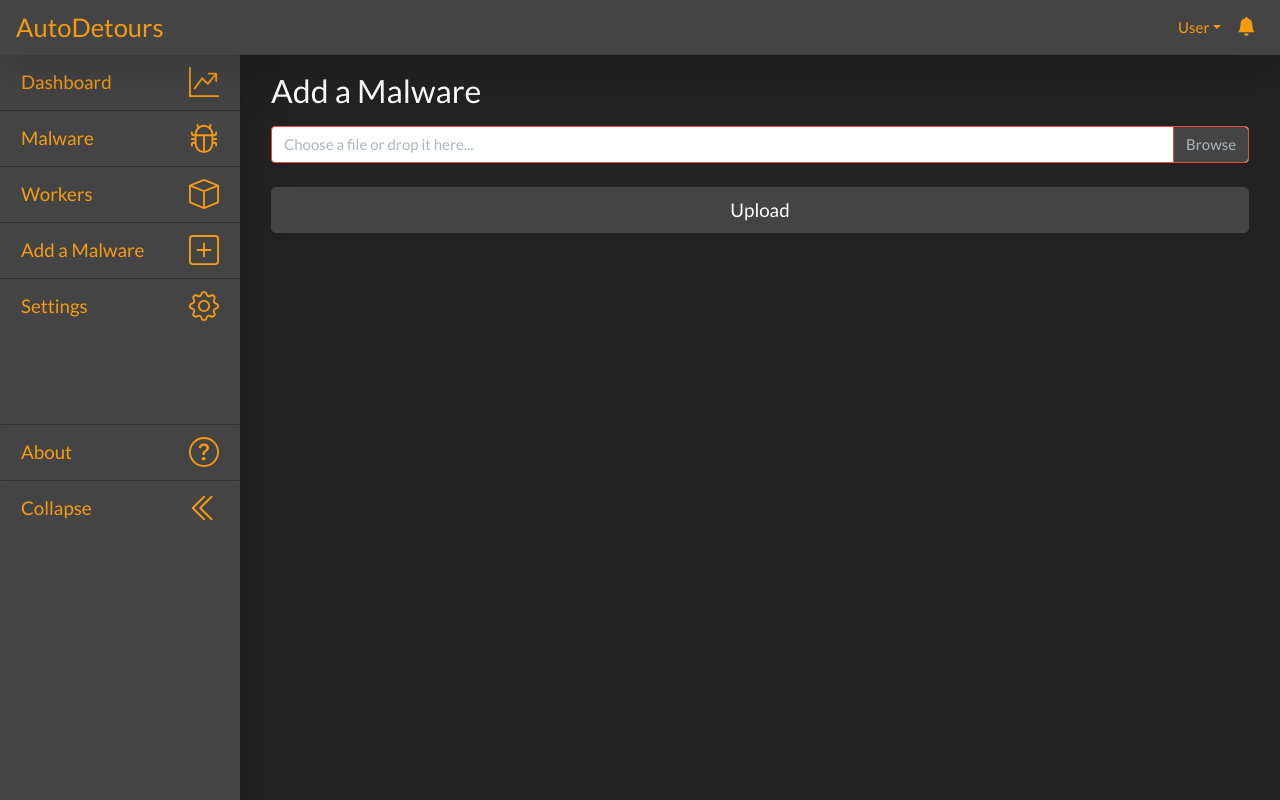
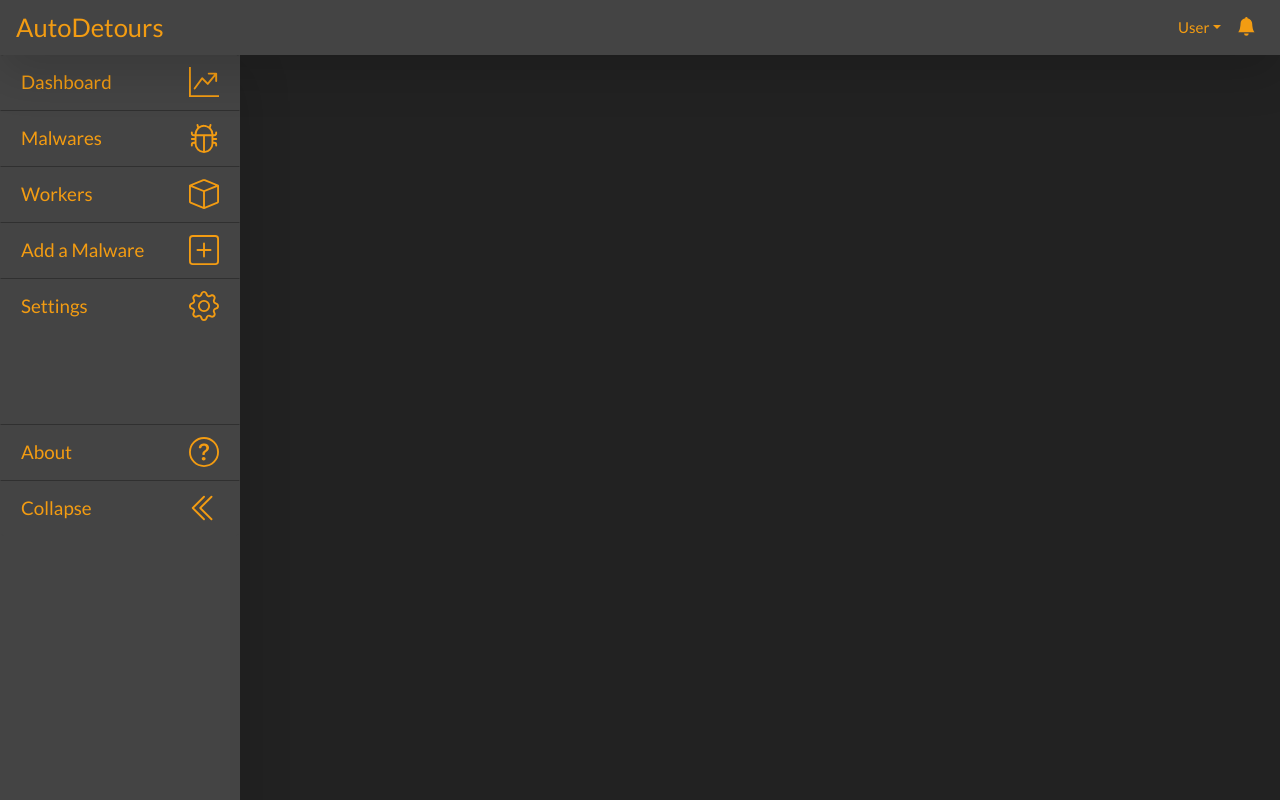
Before and after one commit to kn0wl3dge/AutoDetours, a Nuxt app in the folder frontend/: page /malware/add in a window 1280 px wide. Built offline with nearby package versions, Linux system fonts and the light colour scheme.

Commit message:
Change malware route to malwares

```diff
--- a/frontend/components/layout/sidebar/Sidebar.vue
+++ b/frontend/components/layout/sidebar/Sidebar.vue
@@ -50,12 +50,12 @@ export default {
       display: true,
       items: [
         { key: 1, name: 'Dashboard', href: '/', icon: 'graph-up' },
-        { key: 2, name: 'Malware', href: '/malware', icon: 'bug' },
+        { key: 2, name: 'Malwares', href: '/malwares', icon: 'bug' },
         { key: 3, name: 'Workers', href: '/workers', icon: 'box' },
         {
           key: 4,
           name: 'Add a Malware',
-          href: '/malware/add',
+          href: '/malwares/add',
           icon: 'plus-square'
         },
         { key: 5, name: 'Settings', href: '/settings', icon: 'gear' }
--- a/frontend/components/malware/AnalysisState.vue
+++ /dev/null
@@ -1,39 +0,0 @@
-<template>
-  <b-icon
-    :variant="mapping[state].color"
-    font-scale="1.5"
-    :animation="state === 'ANALYZING' ? 'spin' : ''"
-    :icon="mapping[state].icon"
-    class="mr-3 align-middle"
-  />
-</template>
-
-<script>
-export default {
-  name: 'AnalysisState',
-  props: {
-    state: { type: String, default: '' }
-  },
-  data () {
-    return {
-      mapping: {
-        ANALYZED: {
-          color: 'success',
-          icon: 'check'
-        },
-        ANALYZING: {
-          color: 'warning',
-          icon: 'gear'
-        },
-        NOT_ANALYZED: {
-          color: 'danger',
-          icon: 'exclamation-circle'
-        }
-      }
-    }
-  }
-}
-</script>
-
-<style lang="scss" scoped>
-</style>
--- a/frontend/components/malware/MalwareTable.vue
+++ /dev/null
@@ -1,85 +0,0 @@
-<template>
-  <b-table :items="malware" :fields="fields" striped>
-    <template #cell(show_details)="row">
-      <b-button size="sm" class="mr-2" @click="row.toggleDetails">
-        {{ row.detailsShowing ? 'Hide' : 'Show' }} Details
-      </b-button>
-    </template>
-
-    <template #cell(state)="row">
-      {{ stateString[row.item.state] }}
-      <analysis-state class="ml-2" :state="row.item.state" />
-    </template>
-
-    <template #cell(date)="row">
-      {{ $moment(row.item.date).format('LLL') }}
-    </template>
-
-    <template #row-details="row">
-      <b-card>
-        <b-row class="mb-2">
-          <b-col sm="1" class="text-sm-left">
-            <b>md5</b>
-          </b-col>
-          <b-col>{{ row.item.md5 }}</b-col>
-        </b-row>
-
-        <b-row class="mb-2">
-          <b-col sm="1" class="text-sm-left">
-            <b>sha256</b>
-          </b-col>
-          <b-col>{{ row.item.sha256 }}</b-col>
-        </b-row>
-
-        <b-row class="mb-2">
-          <b-col sm="1" class="text-sm-left">
-            <b>sha512</b>
-          </b-col>
-          <b-col>{{ row.item.sha512 }}</b-col>
-        </b-row>
-
-        <b-row class="mb-2">
-          <b-col sm="1" class="text-sm-left">
-            <b>Content Type</b>
-          </b-col>
-          <b-col>{{ row.item.content_type }}</b-col>
-          <b-col>
-            <b-btn
-              id="bt-download-traces"
-              :disabled="row.item.state !== 'ANALYZED'"
-            >
-              Download Traces
-            </b-btn>
-            <b-tooltip target="bt-download-traces" triggers="hover">
-              Traces will be downloaded in JSON format
-            </b-tooltip>
-          </b-col>
-        </b-row>
-      </b-card>
-    </template>
-  </b-table>
-</template>
-
-<script>
-import AnalysisState from './AnalysisState'
-export default {
-  name: 'MalwareTable',
-  components: { AnalysisState },
-  props: {
-    malware: {
-      type: Array,
-      default: () => { return [] }
-    }
-  },
-  data () {
-    return {
-      fields: ['sha256', 'state', { key: 'date', label: 'Upload Date' }, 'show_details'],
-      stateString: {
-        ANALYZING: 'Analyzing',
-        ANALYZED: 'Analyzed',
-        NOT_ANALYZED: 'Not Analyzed'
-      }
-    }
-  }
-}
-</script>
--- a/frontend/components/malware/UploadForm.vue
+++ /dev/null
@@ -1,74 +0,0 @@
-<template>
-  <b-col>
-    <b-form-file
-      v-model="file"
-      :state="Boolean(file)"
-      size="md"
-      placeholder="Choose a file or drop it here..."
-      drop-placeholder="Drop file here..."
-      class="mb-2 mt-2"
-    />
-    <b-progress
-      v-if="uploadPercentage !== 0 && uploadPercentage !== 100"
-      :value="uploadPercentage"
-      show-progress
-      animated
-      class="mb-2 mt-2"
-    />
-    <b-btn size="lg" block class="mb-2 mt-3" @click="uploadFile">
-      Upload
-    </b-btn>
-  </b-col>
-</template>
-
-<script>
-export default {
-  name: 'UploadForm',
-  data () {
-    return {
-      file: null,
-      uploadPercentage: 0
-    }
-  },
-  methods: {
-    uploadFile () {
-      const formData = new FormData()
-      formData.append('file', this.file)
-
-      this.$api.malware.create(
-        formData,
-        {
-          onUploadProgress: function (event) {
-            this.uploadPercentage = parseInt(Math.round((event.loaded / event.total) * 100))
-          }
-            .bind(this)
-        })
-        .then((resp) => {
-          this.notification(
-            'Success',
-            `The sample ${resp.sha256} has been uploaded.`,
-            'success'
-          )
-        })
-        .catch((e) => {
-          this.notification(
-            'An error occured',
-                `The following error occured when trying to upload the malware: ${e}`,
-                'danger'
-          )
-        })
-    },
-    notification (title, msg, variant) {
-      this.$root.$bvToast.toast(msg, {
-        title,
-        variant,
-        autoHideDelay: 10000
-      })
-    }
-  }
-}
-</script>
-
-<style scoped>
-
-</style>
--- a/frontend/pages/malware/add.vue
+++ /dev/null
@@ -1,18 +0,0 @@
-<template>
-  <b-container fluid>
-    <h3>Add a Malware</h3>
-    <b-row class="mb-4">
-      <upload-form />
-    </b-row>
-  </b-container>
-</template>
-
-<script>
-import UploadForm from '../../components/malware/UploadForm'
-export default {
-  components: { UploadForm }
-}
-</script>
-
-<style scoped>
-</style>
--- a/frontend/pages/malware/index.vue
+++ /dev/null
@@ -1,26 +0,0 @@
-<template>
-  <b-container fluid>
-    <h3>Malware</h3>
-    <b-row class="mb-4">
-      <MalwareTable :malware="malware" />
-    </b-row>
-  </b-container>
-</template>
-
-<script>
-export default {
-  async asyncData ({ app }) {
-    return {
-      malware: await app.$api.malware.index()
-    }
-  },
-  data () {
-    return {
-      malware: []
-    }
-  }
-}
-</script>
-
-<style scoped>
-</style>
```
